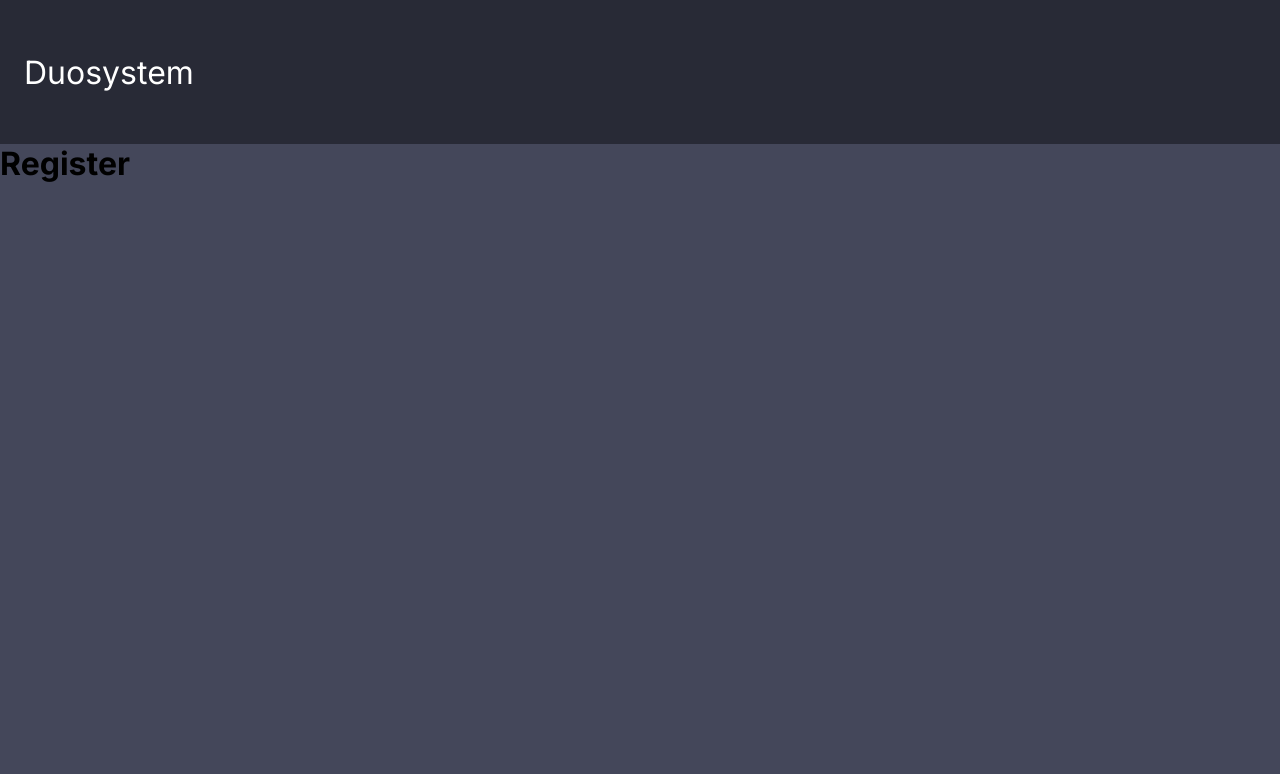
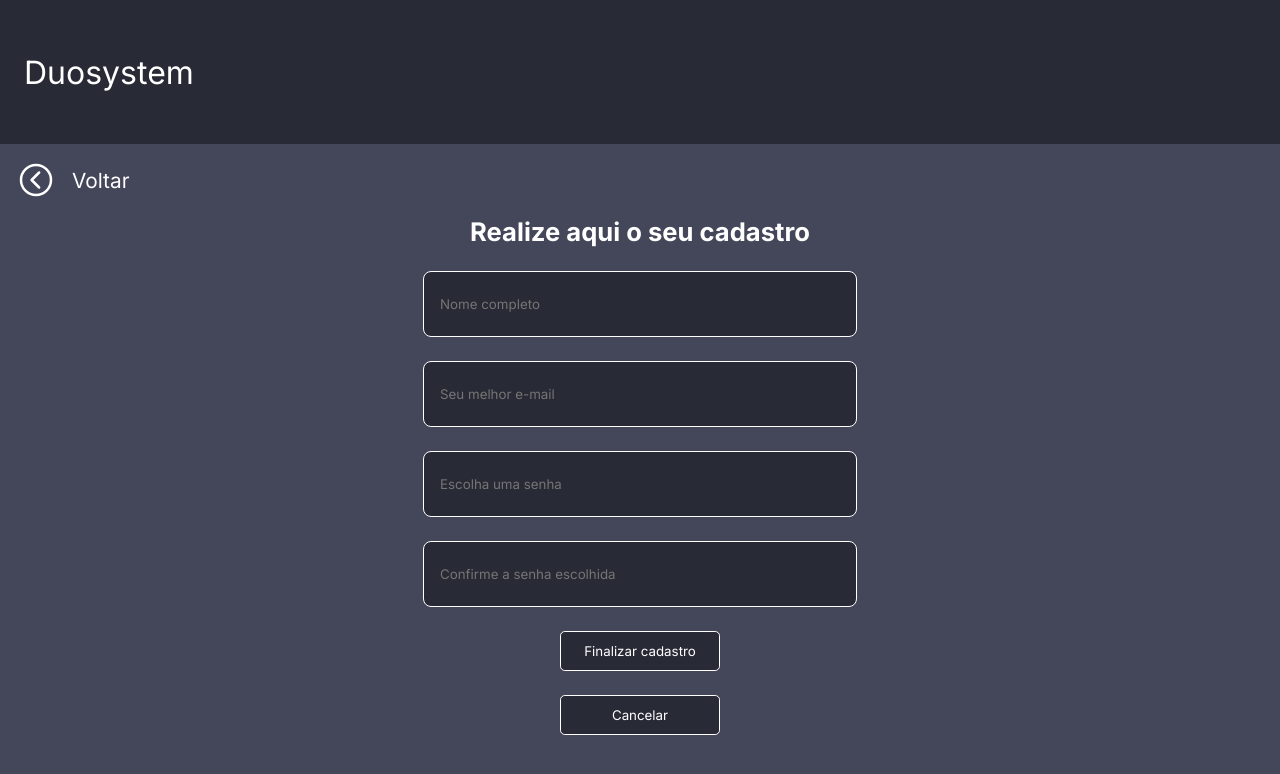
Before and after one commit to lbjbrdev/Duosystem, a React (Vite) app: page /register in a window 1280 px wide. Shown: the top 774 px of the page. Built offline with nearby package versions, Linux system fonts and the light colour scheme.

Commit message:
chore: (Finish register screen validations)

```diff
--- a/src/pages/register/index.tsx
+++ b/src/pages/register/index.tsx
@@ -1,12 +1,91 @@
 import React from "react";
+import { useNavigate } from "react-router-dom";
+
 import { Header } from "../../components/header";
+import { Input } from "../../components/form/input";
+
+import * as Styles from './styles';
 
 export function Register() {
+    const [inputFullNameValue, setInputFullNameValue] = React.useState<string>('');
+    const [inputEmailValue, setInputEmailValue] = React.useState<string>('');
+    const [inputPasswordValue, setInputPasswordValue] = React.useState<string>('');
+    const [inputConfirmPasswordValue, setInputConfirmPasswordValue] = React.useState<string>('');
+    const [formIsValid, setFormIsValid] = React.useState<boolean>(true);
+
+    const navigate = useNavigate();
+
+    const handleRegister = () => {
+        const INPUT_NAME_VALUE_IS_INVALID = !inputFullNameValue || inputFullNameValue === '';
+        const INPUT_EMAIL_VALUE_IS_INVALID = !inputEmailValue || inputEmailValue === '';
+        const INPUT_PASSWORD_VALUE_IS_INVALID = !inputPasswordValue || inputPasswordValue === '';
+        const INPUT_CONFIRM_PASSWORD_VALUE_IS_INVALID = !inputConfirmPasswordValue || inputConfirmPasswordValue !== inputPasswordValue;
+
+        if (INPUT_NAME_VALUE_IS_INVALID || INPUT_EMAIL_VALUE_IS_INVALID || INPUT_PASSWORD_VALUE_IS_INVALID) {
+            setFormIsValid(false);
+            window.alert('Preencha corretamente os campos do formulario!');
+            return;
+        }
+
+        if (INPUT_CONFIRM_PASSWORD_VALUE_IS_INVALID) {
+            setFormIsValid(false);
+            window.alert('As senhas nao conferem!');
+            return;
+        }
+
+        setFormIsValid(true);
+        window.alert('Cadastro realizado com sucesso!');
+        navigate('/');
+
+    };
+
     return (
         <React.Fragment>
             <Header isAuthenticated={false} />
 
-            <h1>Register</h1>
+            <Styles.BackOptionContainer onClick={() => navigate('/')}>
+                <Styles.BackIcon size={40} />
+                <Styles.BackLabel>Voltar</Styles.BackLabel>
+            </Styles.BackOptionContainer>
+
+            <Styles.Form>
+                <Styles.Title>Realize aqui o seu cadastro</Styles.Title>
+
+                <Input
+                    type='text'
+                    placeholder='Nome completo'
+                    value={inputFullNameValue}
+                    onChange={event => setInputFullNameValue(event.target.value)}
+                    hasError={!formIsValid}
+                />
+
+                <Input
+                    type='email'
+                    placeholder='Seu melhor e-mail'
+                    value={inputEmailValue}
+                    onChange={event => setInputEmailValue(event.target.value)}
+                    hasError={!formIsValid}
+                />
+
+                <Input
+                    type='password'
+                    placeholder='Escolha uma senha'
+                    value={inputPasswordValue}
+                    onChange={event => setInputPasswordValue(event.target.value)}
+                    hasError={!formIsValid}
+                />
+
+                <Input
+                    type='password'
+                    placeholder='Confirme a senha escolhida'
+                    value={inputConfirmPasswordValue}
+                    onChange={event => setInputConfirmPasswordValue(event.target.value)}
+                    hasError={!formIsValid}
+                />
+
+                <Styles.Button onClick={handleRegister}>Finalizar cadastro</Styles.Button>
+                <Styles.Button onClick={() => navigate('/')}>Cancelar</Styles.Button>
+            </Styles.Form>
         </React.Fragment>
     );
 }
--- /dev/null
+++ b/src/pages/register/styles.ts
@@ -0,0 +1,64 @@
+import styled from 'styled-components';
+import { IoChevronBackCircleOutline } from 'react-icons/io5';
+
+export const BackOptionContainer = styled.div`
+    display: flex;
+    align-items: center;
+    gap: 1rem;
+
+    margin: 1rem;
+
+    cursor: pointer;
+
+    transition: all .2s;
+
+    &:hover {
+        opacity: .6;
+    }
+`;
+
+export const BackIcon = styled(IoChevronBackCircleOutline)`
+    color: #FFF;
+`;
+
+export const BackLabel = styled.p`
+    color: #FFF;
+
+    font-size: 1.3rem;
+`;
+
+export const Form = styled.div`
+    display: flex;
+    flex-direction: column;
+    align-items: center;
+    justify-content: center;
+    gap: 1.5rem;
+
+`;
+
+export const Title = styled.p`
+    color: #FFF;
+
+    font-size: 1.6rem;
+    font-weight: bold;
+`;
+
+export const Button = styled.button`
+    width: 10rem;
+    height: 2.5rem;
+
+    background-color: #282A36;
+
+    color: #FFF;
+
+    border: 1px solid #FFF;
+    border-radius: 0.3rem;
+
+    cursor: pointer;
+
+    transition: all .2s;
+
+    &:hover {
+        opacity: .6;
+    }
+`;
```
